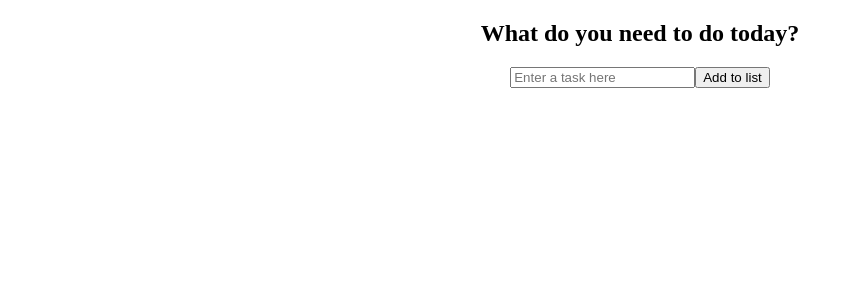
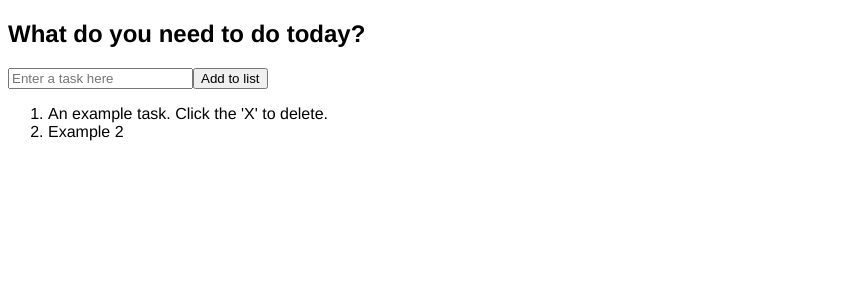
Before and after one commit to zwehr/react-to-do-app, a React (Create React App) app: page / in a window 1280 px wide. Shown: the top 300 px of the page, without its empty margins (0-853 px from the left). Built offline with nearby package versions, Linux system fonts and the light colour scheme; the HTML template or start-up script is replaced by a standard one.

Commit message:
create ListToDos.js component

```diff
--- a/src/App.css
+++ b/src/App.css
@@ -1,3 +1,3 @@
 .App {
-  text-align: center;
+  font-family: Helvetica, sans-serif;
 }
--- a/src/App.js
+++ b/src/App.js
@@ -1,5 +1,6 @@
 import React, { Component } from 'react';
 import AddProject from "./components/AddToDo";
+import ListToDos from "./components/ListToDos";
 import './App.css';
 
 class App extends Component {
@@ -19,10 +20,10 @@ class App extends Component {
   }
 
   render() {
-    console.log(this.state.toDos);
     return (
       <div className="App">
         <AddProject />
+        <ListToDos toDos={this.state.toDos} />
       </div>
     );
   }
--- /dev/null
+++ b/src/components/ListToDos.js
@@ -0,0 +1,15 @@
+import React, { Component } from 'react';
+
+class ListToDos extends Component {
+  render() {
+    return (
+      <ol>
+        {this.props.toDos.map(function(toDo, i) {
+          return <li key={i}>{toDo}</li>;
+        })}
+      </ol>
+    )
+  }
+}
+
+export default ListToDos;
```
